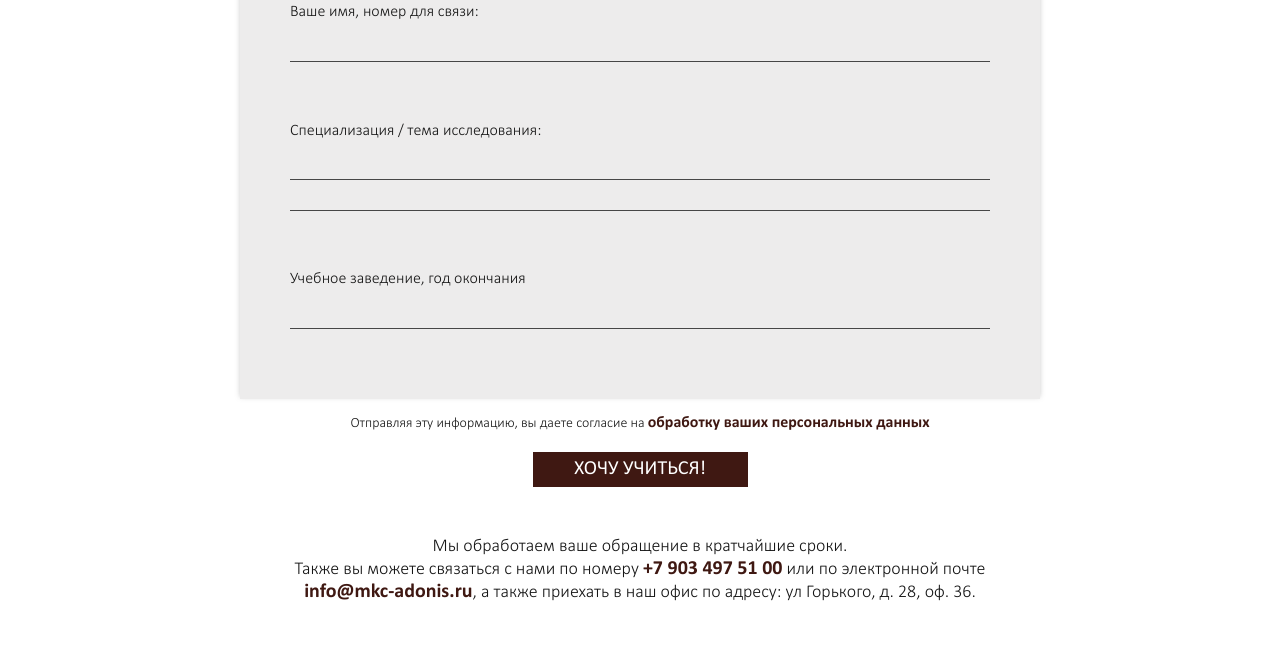
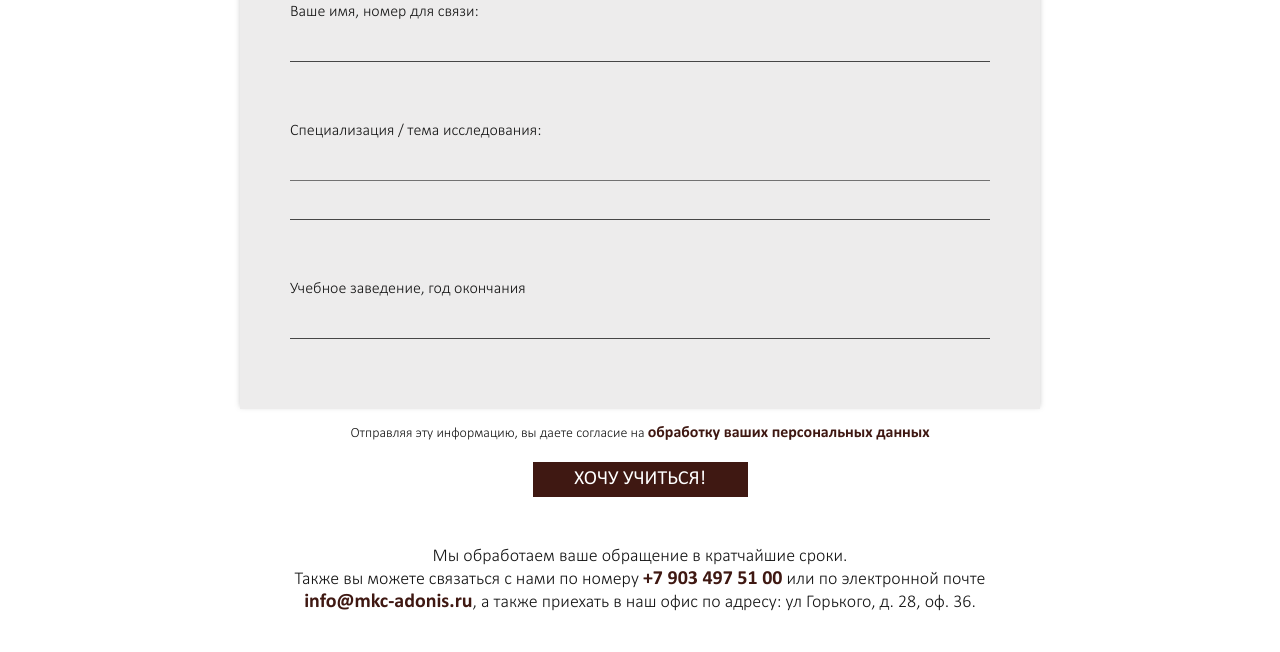
Before and after one commit to OlgaDuka/adonis, a website: page school.html in a window 1280 px wide. Shown: the part 2163-2815 px from the top of the page. Drawn offline with nearby package versions, Linux system fonts and the light colour scheme.

Commit message:
Добавляет на ФОС в Школе линии для строк градиентами

```diff
--- a/sass/blocks/order.scss
+++ b/sass/blocks/order.scss
@@ -53,16 +53,30 @@
   flex-direction: column;
 }
 
-.order__input {
+.order__textarea {
   width: 100%;
-  height: 40px;
+  height: 80px;
+  line-height: 38px;
   margin-bottom: 60px;
+  resize: none;
   border: none;
   border-bottom: 1px solid $gray-text;
   background-color: $gray-bg;
+  background-image: linear-gradient(rgb(237,236,236) 50%, rgb(70,70,70) 51%, rgb(237,236,236) 52%);
+  outline: none;
 
   &:nth-of-type(2) {
-    margin-bottom: 90px;
+    height: 120px;
+    background-image: linear-gradient(rgb(237,236,236) 32%, rgb(70,70,70) 33%, rgb(237,236,236) 34%, rgb(237,236,236) 65%, rgb(70,70,70) 66%, rgb(237,236,236) 67%);
+  }
+
+  @include desktop {
+    height: 40px;
+
+    &:nth-of-type(2) {
+      height: 80px;
+      background-image: linear-gradient(rgb(237,236,236) 50%, rgb(70,70,70) 51%, rgb(237,236,236) 52%);
+    }
   }
 }
 
@@ -70,7 +84,7 @@
   width: 100%;
   font-size: 16px;
 
-  &:last-of-type {
+/*  &:last-of-type {
     position: relative;
 
     &::after {
@@ -84,7 +98,7 @@
       border-top: 1px solid $gray-text;
     }
 
-  }
+  } */
 }
 
 .order__text {
--- a/school.html
+++ b/school.html
@@ -139,11 +139,11 @@
           <div class="order__wrapper">
             <h2 class="order__title">Заинтересовались этой информацией? Оставьте&nbsp;нам&nbsp;заявку!</h2>
             <label for="name" class="order__label">Ваше имя, номер для связи:</label>
-            <input class="order__input" type="text" id="name" name="name" required>
-            <label for="email" class="order__label">Специализация / тема исследования:</label>
-            <input class="order__input" type="text" id="theme" name="theme" required>
+            <textarea class="order__textarea" id="name" name="name" required></textarea>
+            <label for="theme" class="order__label">Специализация / тема исследования:</label>
+            <textarea class="order__textarea" id="theme" name="theme" required></textarea>
             <label for="name" class="order__label">Учебное заведение, год окончания</label>
-            <input class="order__input" type="text" id="year" name="year" required>
+            <textarea class="order__textarea" id="year" name="year" required></textarea>
           </div>
           <p class="order__text  order__text--conf order__text--center">Отправляя эту информацию, вы даете согласие на <a href="https://docs.google.com/document/d/1UczJW0mLSZGzX3D7mpFRmSjFumCM8hHBnsKzls6lF5o/edit#heading=h.p0u1o1gd3baj" class="order__link order__link--pers">обработку ваших персональных данных</a></p>
           <button class="order__btn" type="submit">Хочу учиться!</button>
```
Also changed, not shown: css/style.css, css/style.min.css.
